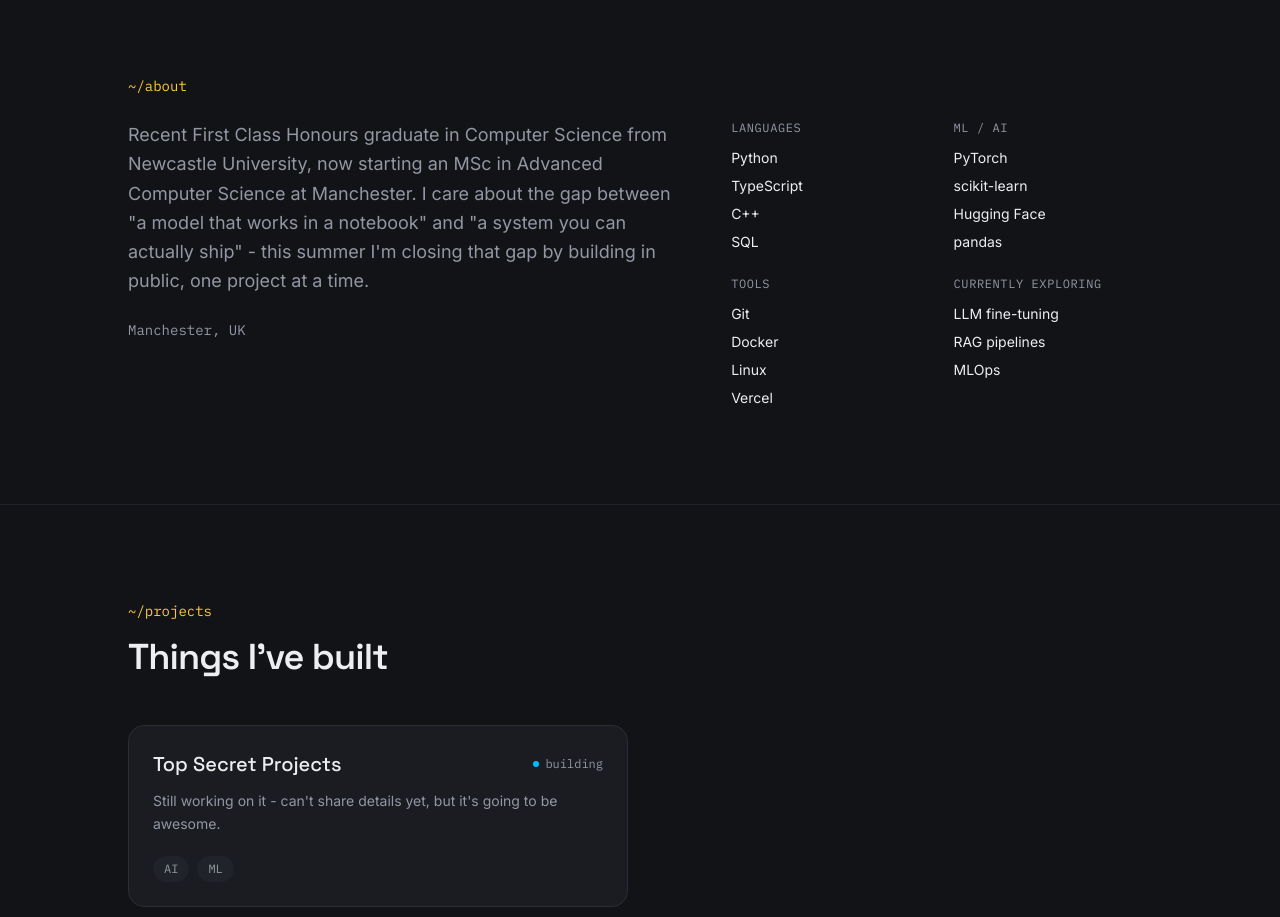
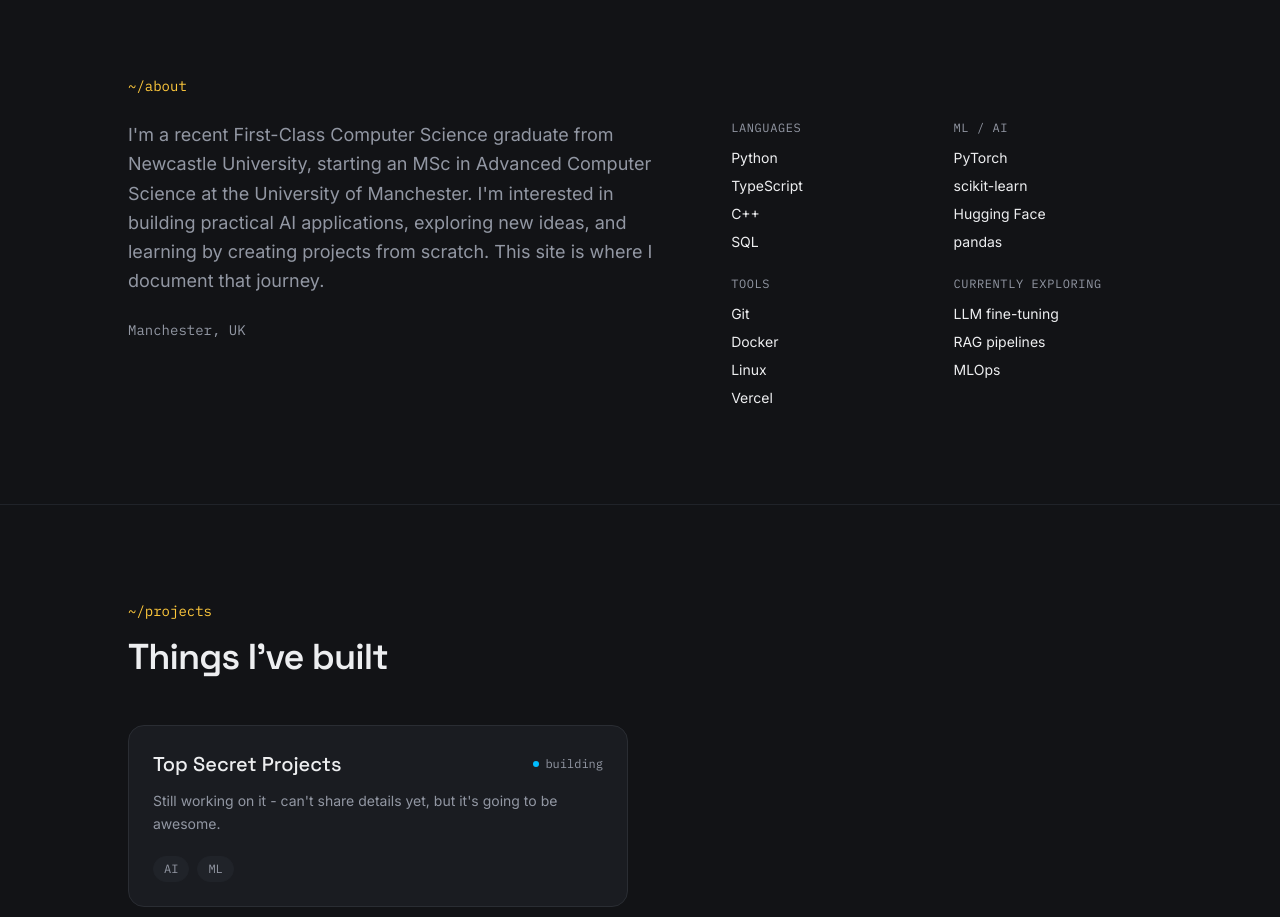
Before and after one commit to RayNCL2023/portfolio-website, a Next.js app: page / in a window 1280 px wide. Shown: the part 820-1737 px from the top of the page. Built offline with nearby package versions, Linux system fonts and the light colour scheme.

Commit message:
modified bio

```diff
--- a/data/site.config.ts
+++ b/data/site.config.ts
@@ -9,7 +9,7 @@ export const profile = {
   status: "~/portfolio — building in AI, summer 2026",
   tagline:
     "Building AI projects, running experiments, and figuring out what actually works.",
-  bio: `Recent First Class Honours graduate in Computer Science from Newcastle University, now starting an MSc in Advanced Computer Science at Manchester. I care about the gap between "a model that works in a notebook" and "a system you can actually ship" - this summer I'm closing that gap by building in public, one project at a time.`,
+  bio: "I'm a recent First-Class Computer Science graduate from Newcastle University, starting an MSc in Advanced Computer Science at the University of Manchester. I'm interested in building practical AI applications, exploring new ideas, and learning by creating projects from scratch. This site is where I document that journey.",
   location: "Manchester, UK",
   email: "debanjanr2019@gmail.com",
   github: "https://github.com/RayNCL2023",
```
